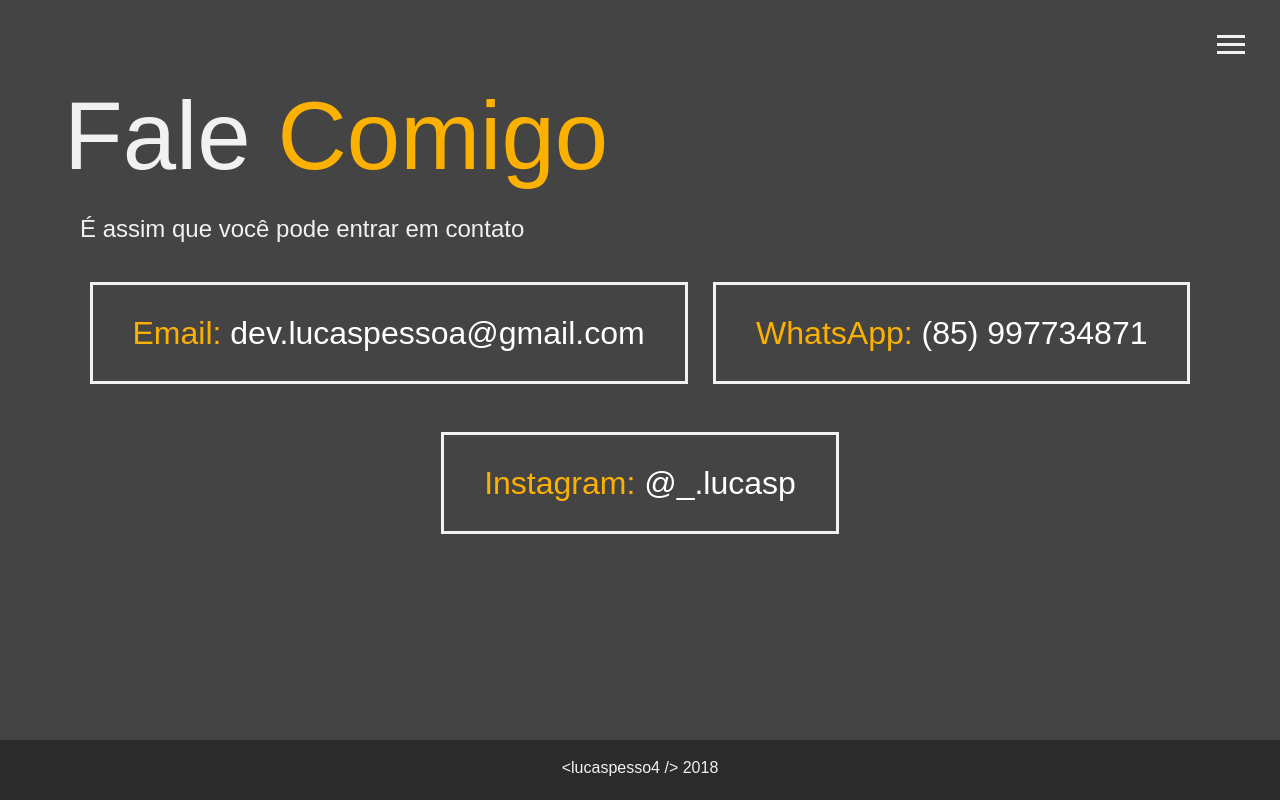
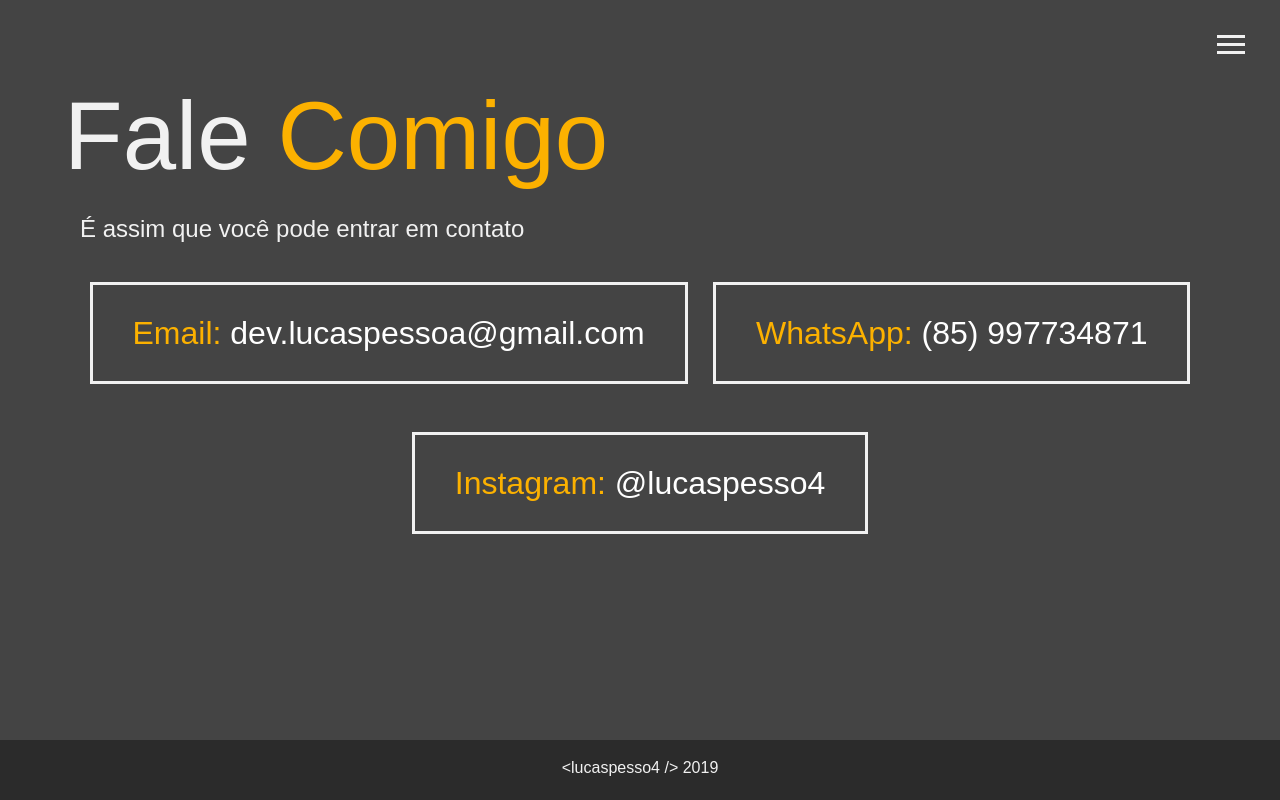
Before and after one commit to lucaspesso4/home, a website: page dist/contact.html in a window 1280 px wide. Drawn offline with Linux system fonts and the light colour scheme.

Commit message:
update instagram user

```diff
--- a/dist/contact.html
+++ b/dist/contact.html
@@ -45,13 +45,13 @@
                 <a href="tel:85997734871"><span class="text-secondary">WhatsApp:</span> (85) 997734871</a>
             </div>
             <div>
-                <a href="https://www.instagram.com/_.lucasp/" target="_blank"><span class="text-secondary">Instagram:</span> @_.lucasp</a>
+                <a href="https://www.instagram.com/lucaspesso4/" target="_blank"><span class="text-secondary">Instagram:</span> @lucaspesso4</a>
             </div>
         </div>
     </main>
 
     <footer id="main-footer">
-        &lt;lucaspesso4 /&gt; 2018
+        &lt;lucaspesso4 /&gt; 2019
     </footer>
     <script src="js/main.js"></script>
 </body>
```
Also changed, not shown: dist/about.html (+1 -1 lines), dist/index.html (+1 -1 lines), dist/work.html (+1 -1 lines).
